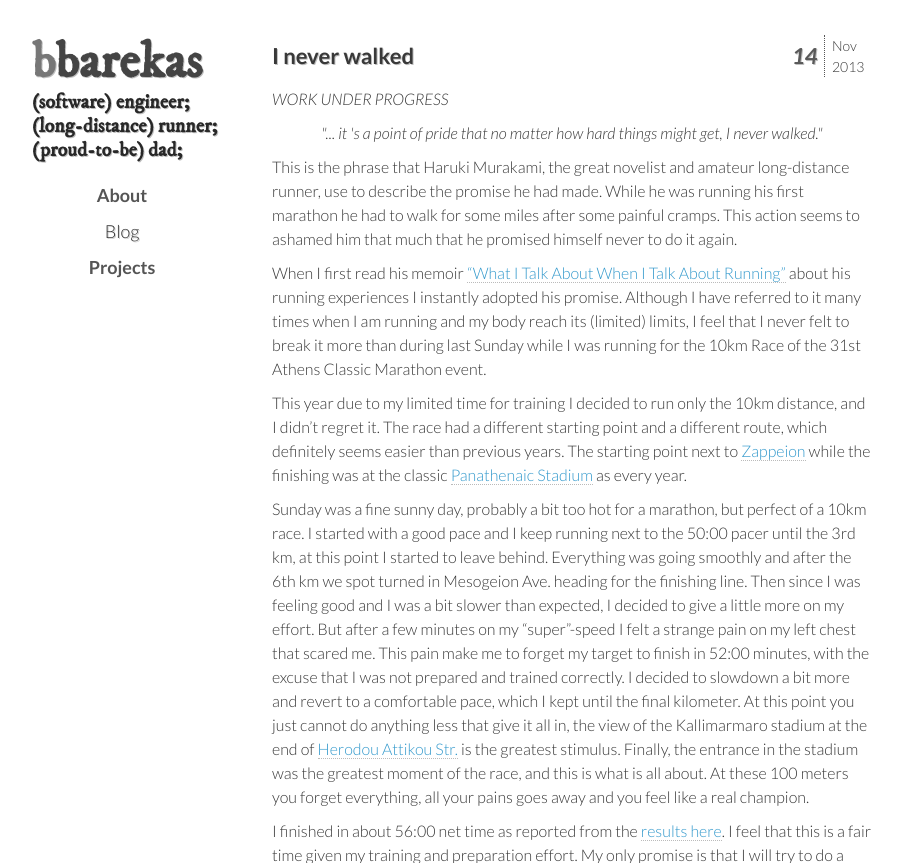
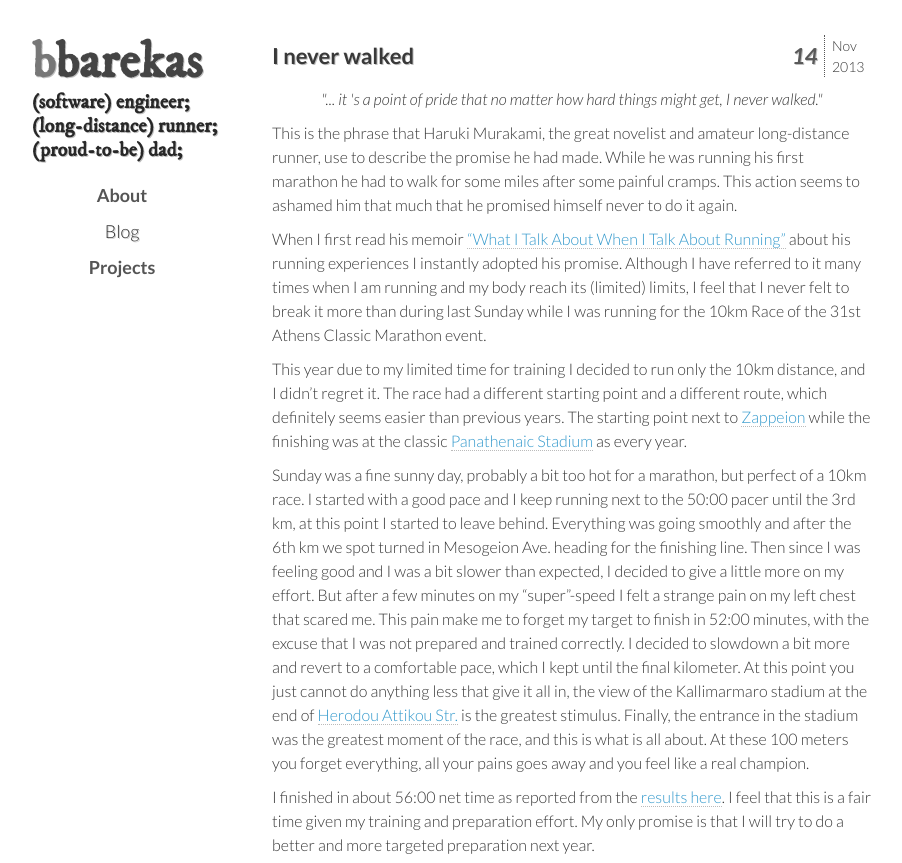
Before and after one commit to bbarekas/bbarekas.github.com, a Jekyll site: the page built from _posts/2013-11-14-i-never-walked.markdown, in a window 1280 px wide and 900 px high, cut to the strip 0-863 px from the top of the window. Shown: the whole strip, without its empty margins (188-1090 px from the left). Built offline with Jekyll 4.4.1, drawn with Linux system fonts in a browser that asks for light colours; nearby versions of some CDN libraries; Markdown is read by kramdown in place of the engine named in the settings; comment, search, counter and statistics services are not loaded.

Commit message:
Remove notice.

```diff
--- a/_posts/2013-11-14-i-never-walked.markdown
+++ b/_posts/2013-11-14-i-never-walked.markdown
@@ -9,9 +9,6 @@ image:  IMG_0401.jpg
 category: Running
 tags: [10km, Running, ACM]
 ---
-
-<em>WORK UNDER PROGRESS</em>
-
 
 <p class="quote">
 "... it 's a point of pride that no matter how hard things might get,
```
